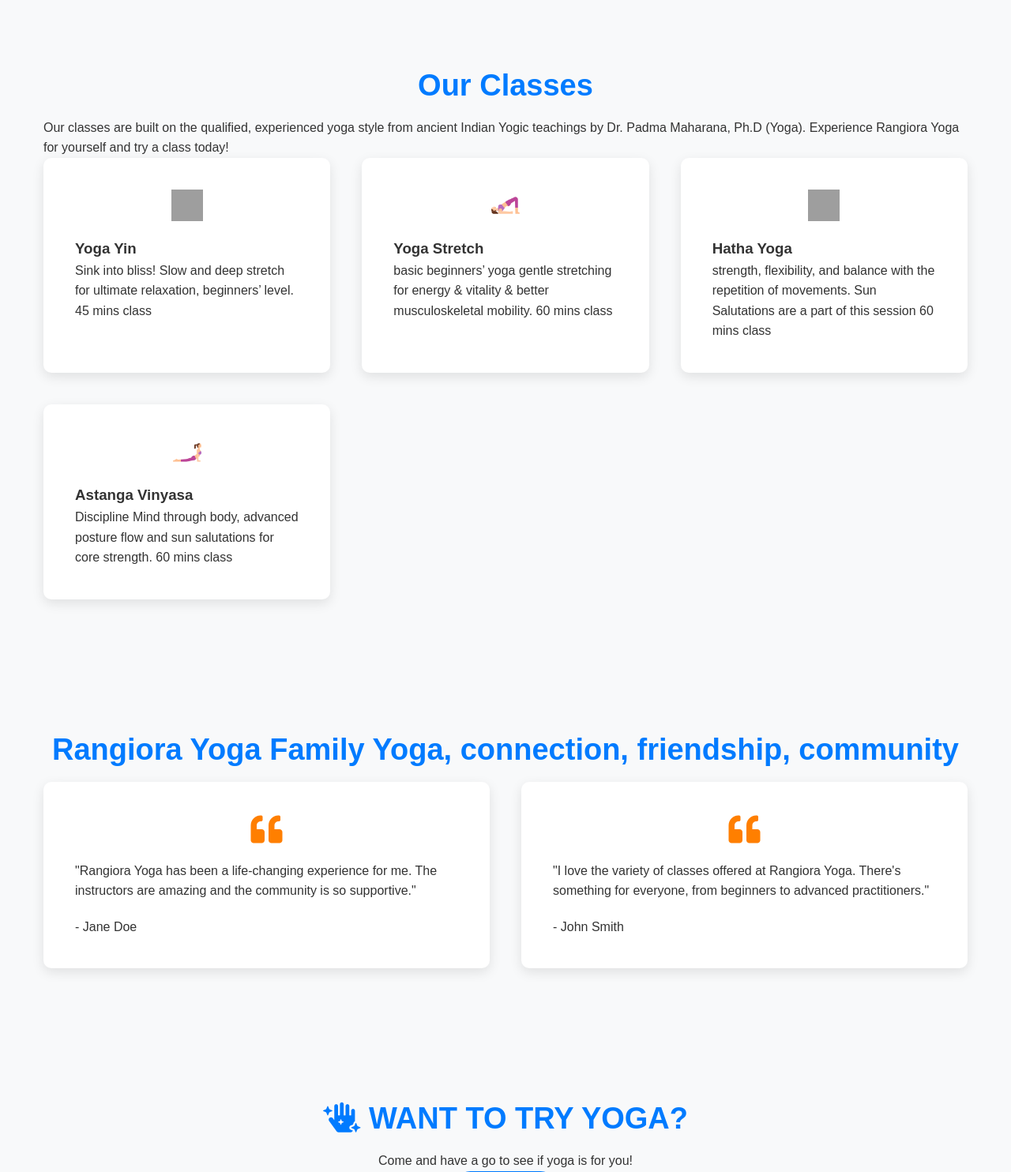
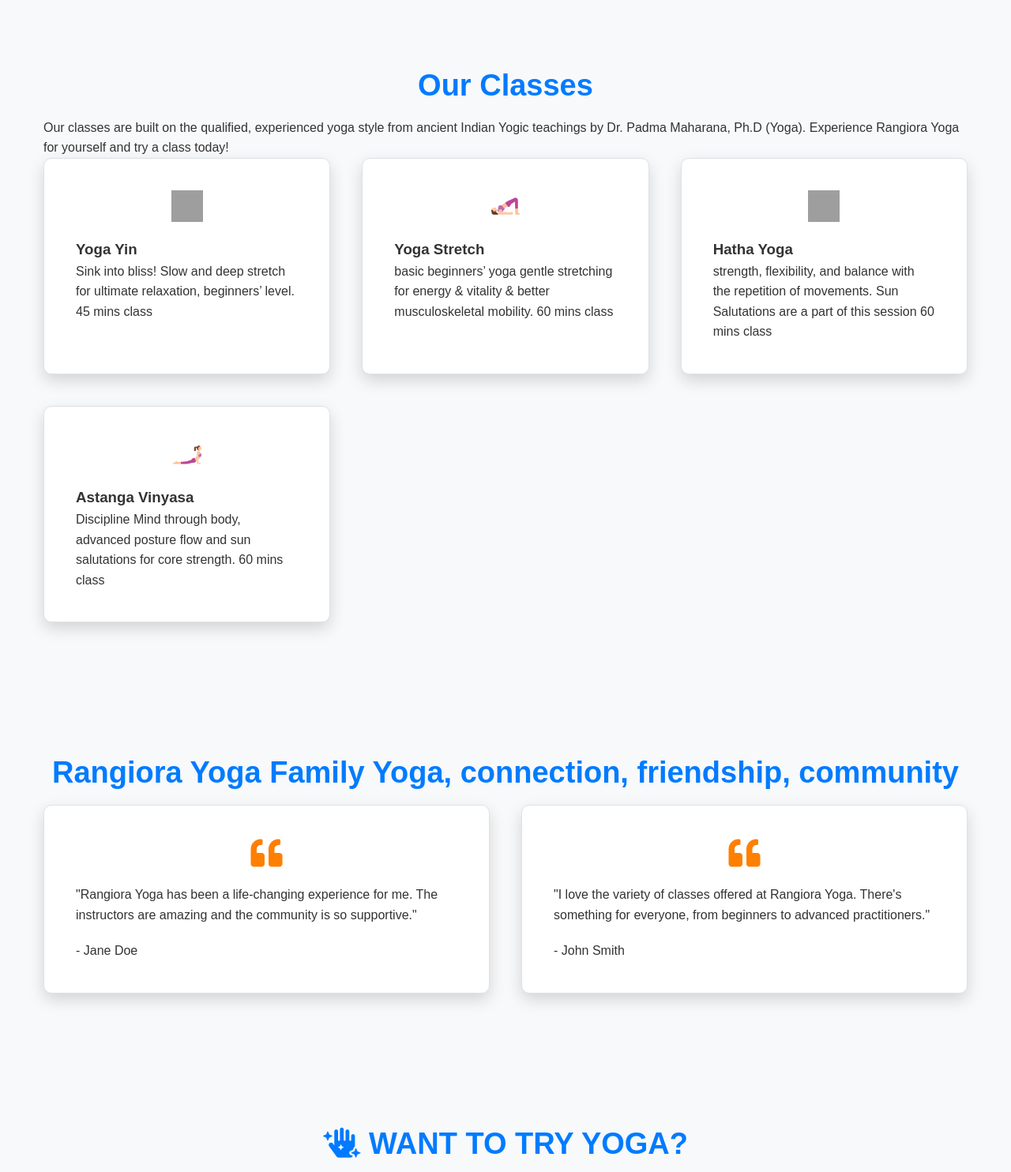
Before and after one commit to rmoharana038/rangiorayoga, a PHP site: page / in a window 1280 px wide. Shown: the part 862-2346 px from the top of the page at 79% size. Run offline with PHP 8.4, Linux system fonts and the light colour scheme; grey boxes are pictures that could not be loaded.

Commit message:
Feat: Add borders and enhance shadows to card-style boxes

```diff
--- a/assets/css/style.css
+++ b/assets/css/style.css
@@ -256,7 +256,8 @@ h2 {
     background-color: var(--bg-white);
     padding: 40px;
     border-radius: 10px;
-    box-shadow: 0 5px 15px var(--shadow-light);
+    border: 1px solid var(--border-light); /* Added border */
+    box-shadow: 0 8px 20px rgba(0, 0, 0, 0.15); /* Enhanced shadow */
     transition: transform 0.3s ease;
     position: relative;
     overflow: hidden;
@@ -310,7 +311,8 @@ h2 {
     background-color: var(--bg-white);
     padding: 40px;
     border-radius: 10px;
-    box-shadow: 0 5px 15px var(--shadow-light);
+    border: 1px solid var(--border-light); /* Added border */
+    box-shadow: 0 8px 20px rgba(0, 0, 0, 0.15); /* Enhanced shadow */
     transition: transform 0.3s ease;
     position: relative;
     overflow: hidden;
```
